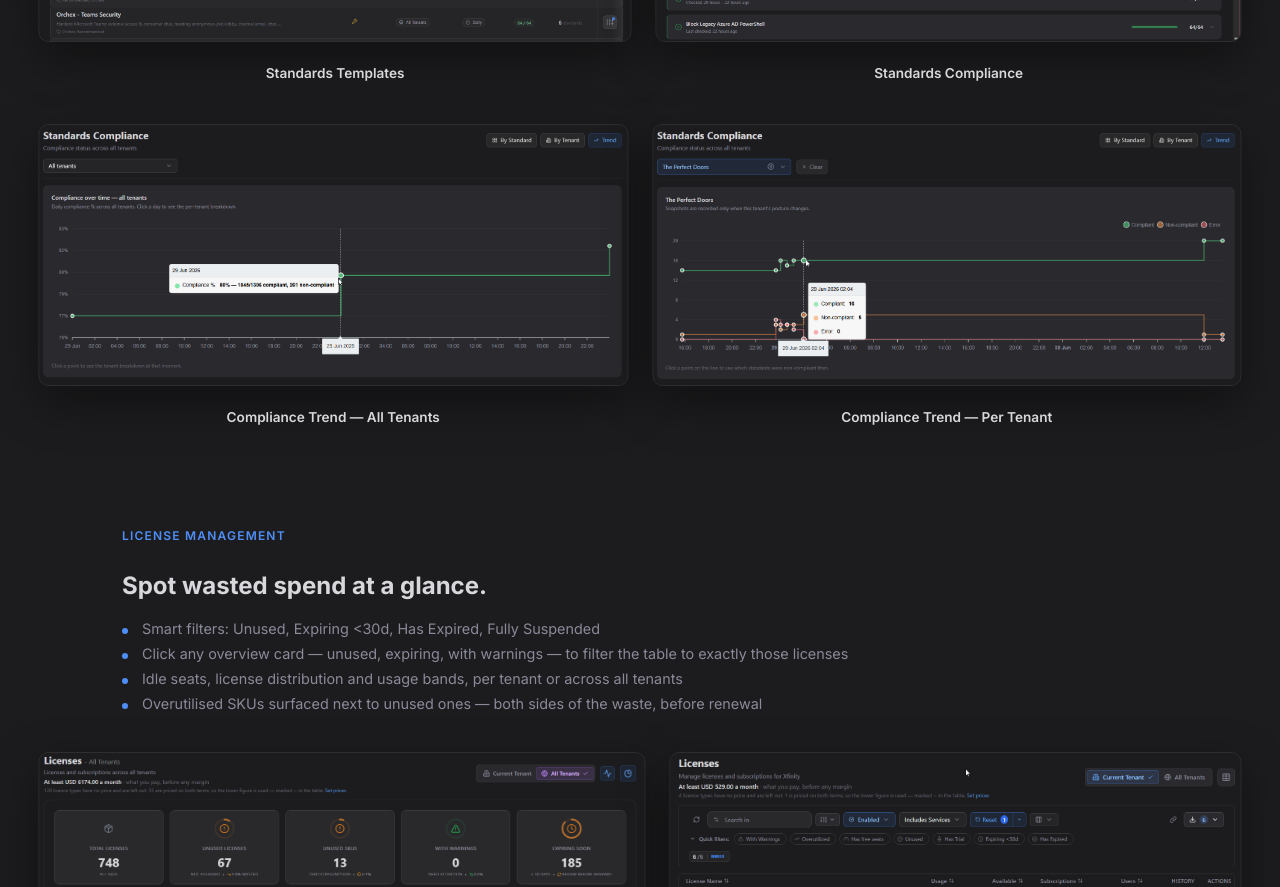
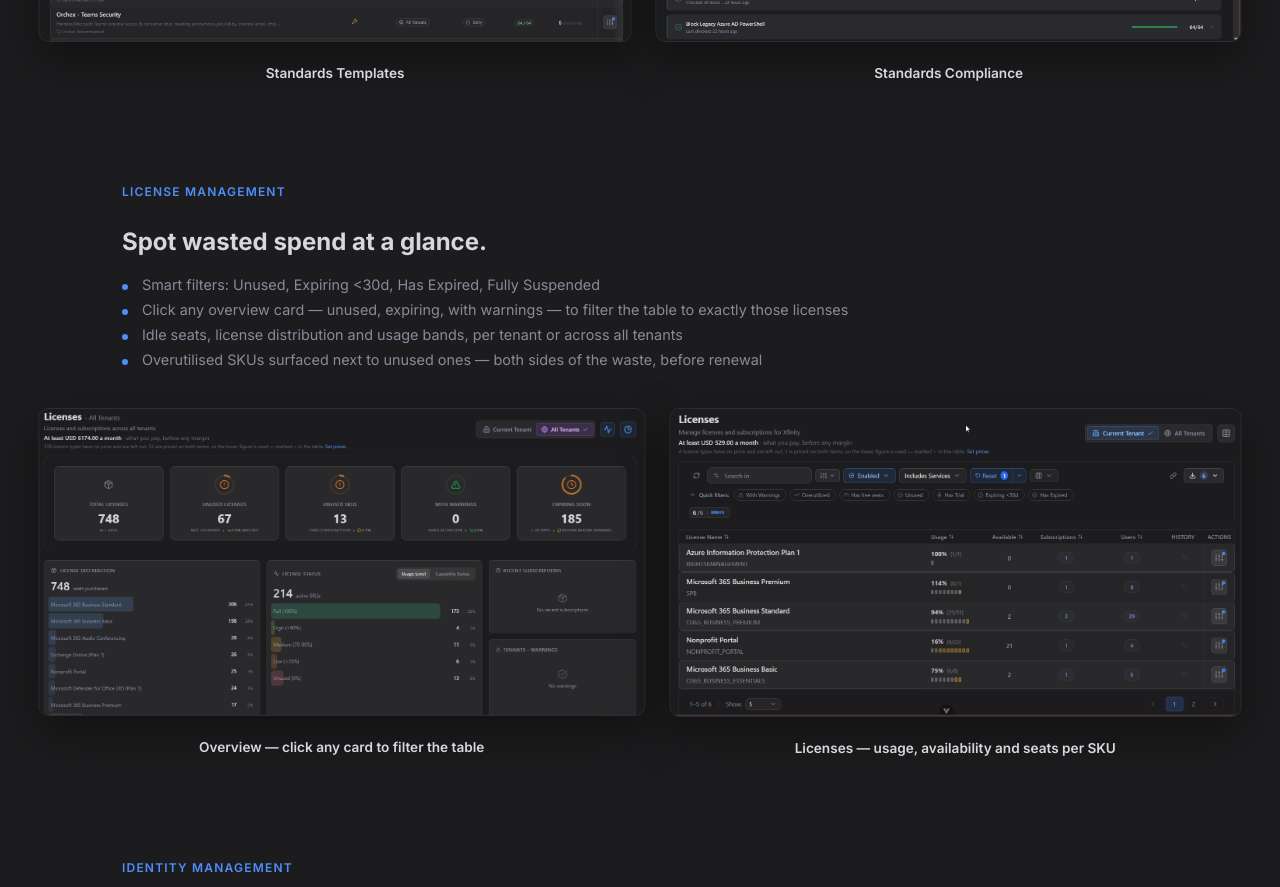
Before and after one commit to sasa-z/orchex-website, a Vue app: page / in a window 1280 px wide. Shown: the part 3520-4407 px from the top of the page. Built offline with nearby package versions, Linux system fonts and the light colour scheme.

Commit message:
Drop the two Standards compliance trend screenshots
Co-Authored-By: Claude Sonnet 5.5 <noreply@anthropic.com>

```diff
--- a/src/App.vue
+++ b/src/App.vue
@@ -163,20 +163,6 @@
           </div>
         </div>
 
-        <div class="feature-wide-img-row">
-          <div class="feature-wide-img" style="flex: 2.26">
-            <img src="/images/StandardsTrendAllTenants.png" alt="ORCHEX Standards Compliance Trend — aggregate compliance % across all tenants over time" />
-            <div class="feature-sub-caption">
-              <strong>Compliance Trend — All Tenants</strong>
-            </div>
-          </div>
-          <div class="feature-wide-img" style="flex: 2.26">
-            <img src="/images/StandardsTrendSingleTenant.png" alt="ORCHEX Standards Compliance Trend — per-tenant compliant vs non-compliant standards over time" />
-            <div class="feature-sub-caption">
-              <strong>Compliance Trend — Per Tenant</strong>
-            </div>
-          </div>
-        </div>
       </div>
 
       <!-- 6. License Management — cost savings -->
```
